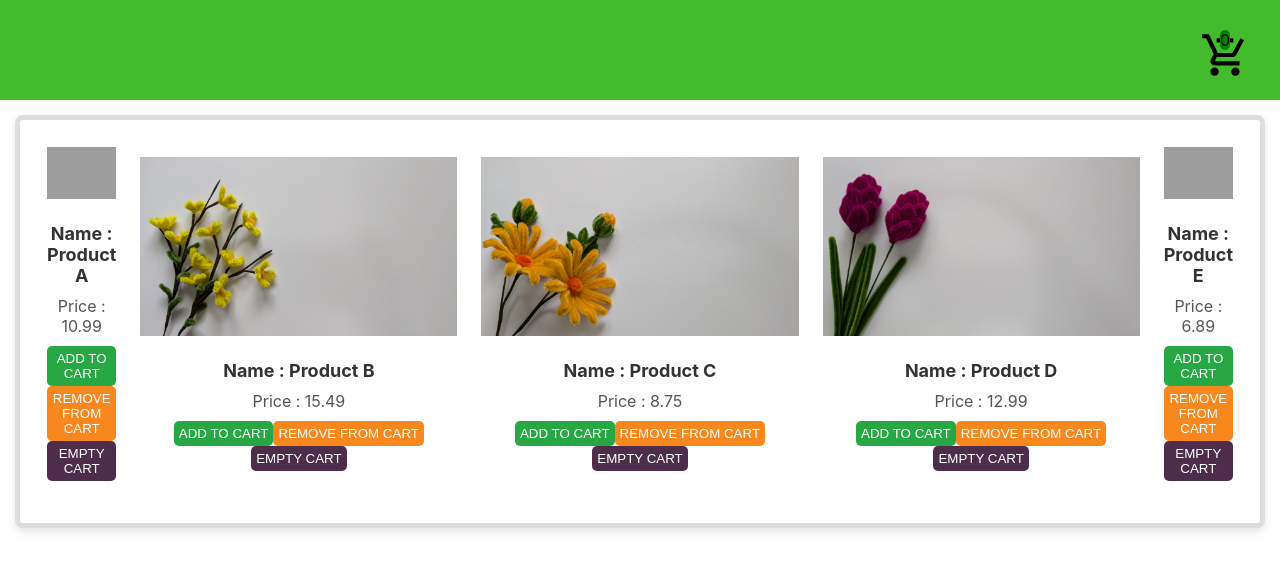
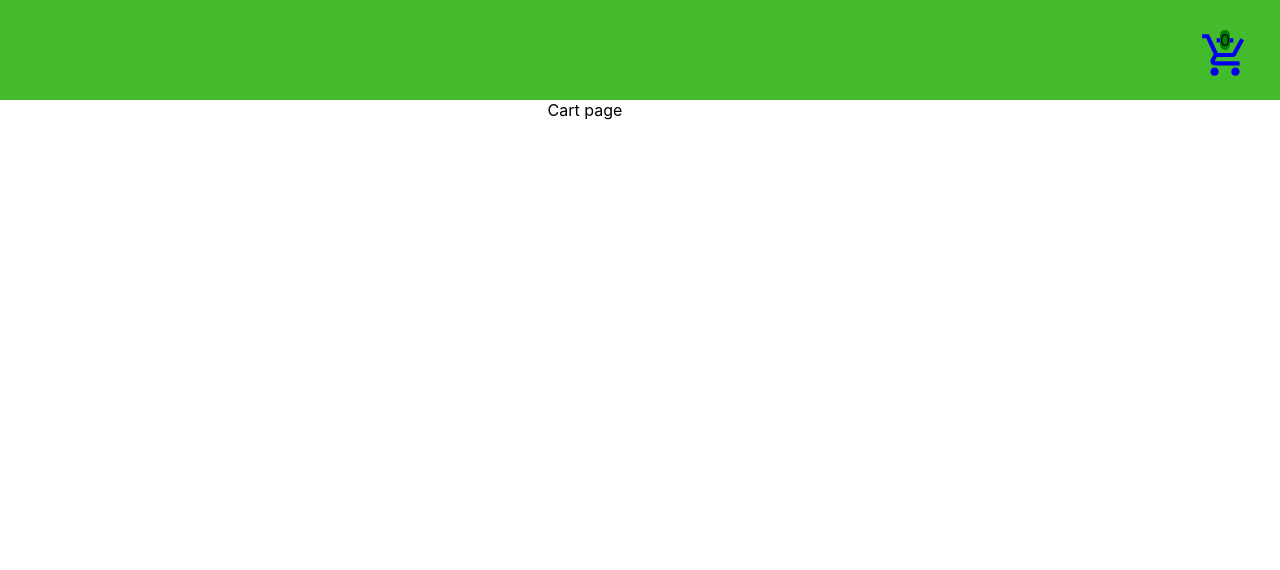
Before and after one commit to ThilinaPalamakumbura/React-redux-saga-, a React (Create React App) app: page /cart in a window 1280 px wide. Shown: the top 570 px of the page. Built offline with nearby package versions, Linux system fonts and the light colour scheme; data requests are answered from the project's data file; grey boxes are pictures that could not be loaded.

Commit message:
React router installed

```diff
--- a/package.json
+++ b/package.json
@@ -13,6 +13,8 @@
     "react-icon": "^1.0.0",
     "react-icons": "^5.3.0",
     "react-redux": "^9.1.2",
+    "react-router": "^6.27.0",
+    "react-router-dom": "^6.27.0",
     "react-saga": "^0.3.1",
     "react-scripts": "5.0.1",
     "redux": "^5.0.1",
--- a/src/App.js
+++ b/src/App.js
@@ -1,14 +1,18 @@
 import "./App.css";
 import { Header } from "./components/Header";
 import Main from "./components/Main";
+import { Routes, Route } from "react-router";
+import Cart from "./components/Cart";
 
 function App() {
-
-
   return (
     <div className="App">
-      <Header/>
-      <Main/>
+      <Header />
+      <Routes>
+        <Route path="/" element={<Main />}/>
+        <Route path="/cart" element={<Cart/>} />
+        <Route path="/contact" element={<h1>Contact Page</h1>} />
+      </Routes>
     </div>
   );
 }
--- /dev/null
+++ b/src/components/Cart.js
@@ -0,0 +1,7 @@
+import React from "react";
+
+function Cart() {
+  return <div>Cart page</div>;
+}
+
+export default Cart;
--- a/src/components/Header.js
+++ b/src/components/Header.js
@@ -1,6 +1,7 @@
 import React from "react";
 import { useSelector } from "react-redux";
 import { MdAddShoppingCart } from "react-icons/md";
+import { Link } from "react-router-dom";
 
 export const Header = () => {
   const result = useSelector((state) => state);
@@ -8,10 +9,12 @@ export const Header = () => {
 
   return (
     <div className="header">
-      <div className="cart-div">
-        <span>{result.cartData.length}</span>
-        <MdAddShoppingCart size={50} />
-      </div>
+      <Link to="/cart">
+        <div className="cart-div">
+          <span>{result.cartData.length}</span>
+          <MdAddShoppingCart size={50} />
+        </div>
+      </Link>
     </div>
   );
 };
--- a/src/index.js
+++ b/src/index.js
@@ -4,12 +4,15 @@ import "./index.css";
 import App from "./App";
 import store from "./redux/store";
 import { Provider } from "react-redux";
+import { BrowserRouter } from "react-router-dom";
 
 const root = ReactDOM.createRoot(document.getElementById("root"));
 console.warn(store);
 
 root.render(
   <Provider store={store}>
-    <App />
+    <BrowserRouter>
+      <App />
+    </BrowserRouter>
   </Provider>
 );
```
Also changed, not shown: 2 other files (tests, documents, lock files or other folders).
